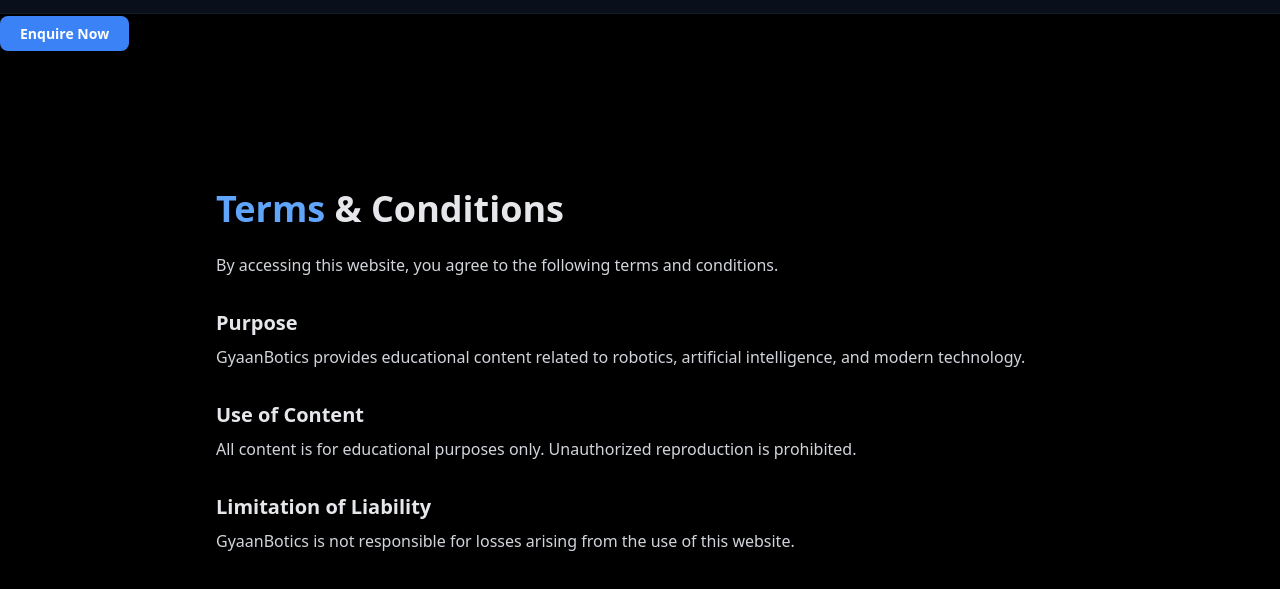
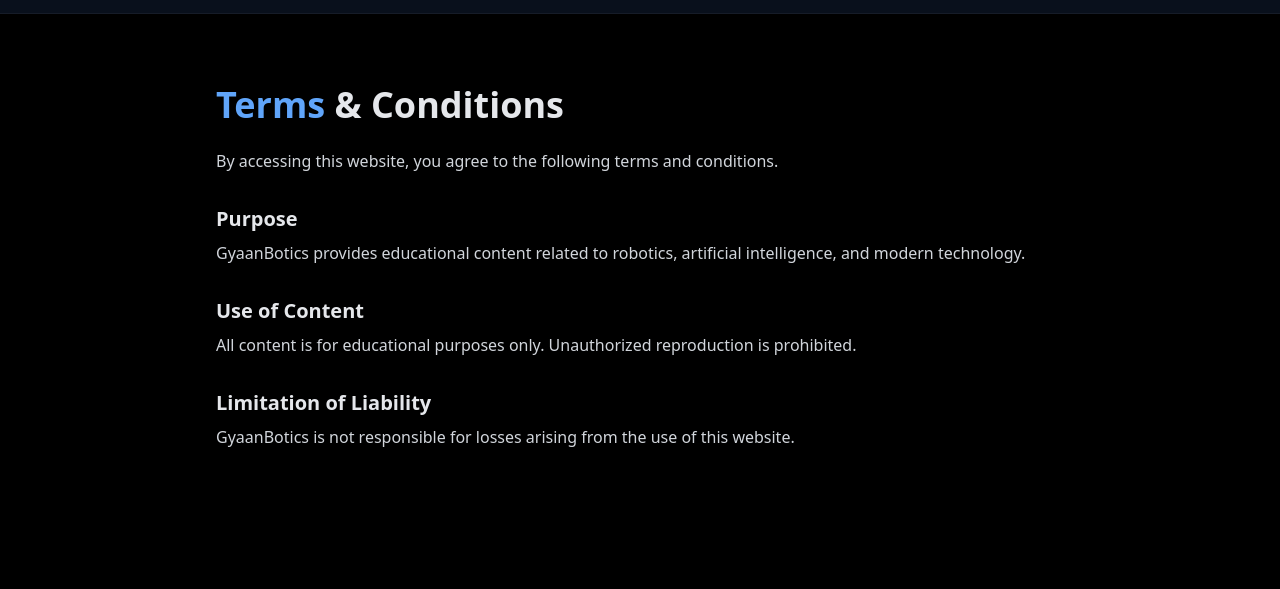
Before and after one commit to gyaanbotics/gyaanbotics-frontend, a plain HTML site: page terms-and-conditions/index.html in a window 1280 px wide. Shown: the part 59-648 px from the top of the page. Drawn offline with nearby package versions, Linux system fonts and the light colour scheme.

Commit message:
Update index.html

```diff
--- a/terms-and-conditions/index.html
+++ b/terms-and-conditions/index.html
@@ -47,20 +47,6 @@
 <!-- Spacer for fixed navbar -->
 <div class="h-20"></div>
 
-    <!-- CTA -->
-    <a
-      href="/contact"
-      class="bg-blue-500 hover:bg-blue-600 transition px-5 py-2 rounded-lg font-semibold text-white text-sm"
-    >
-      Enquire Now
-    </a>
-
-  </div>
-</header>
-
-<!-- Spacer for fixed header -->
-<div class="h-20"></div>
-
 
   <main class="max-w-4xl mx-auto px-6 py-16">
     <h1 class="text-4xl font-bold mb-6">
```
